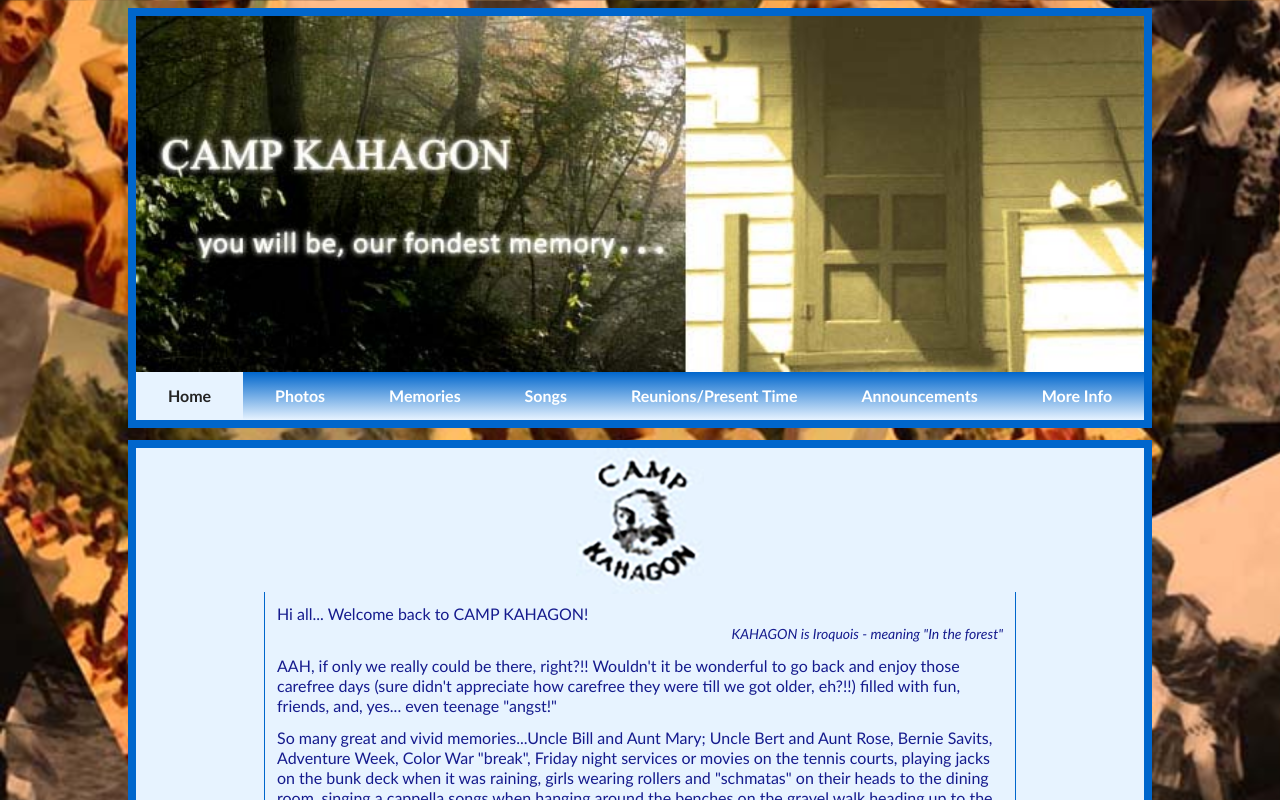
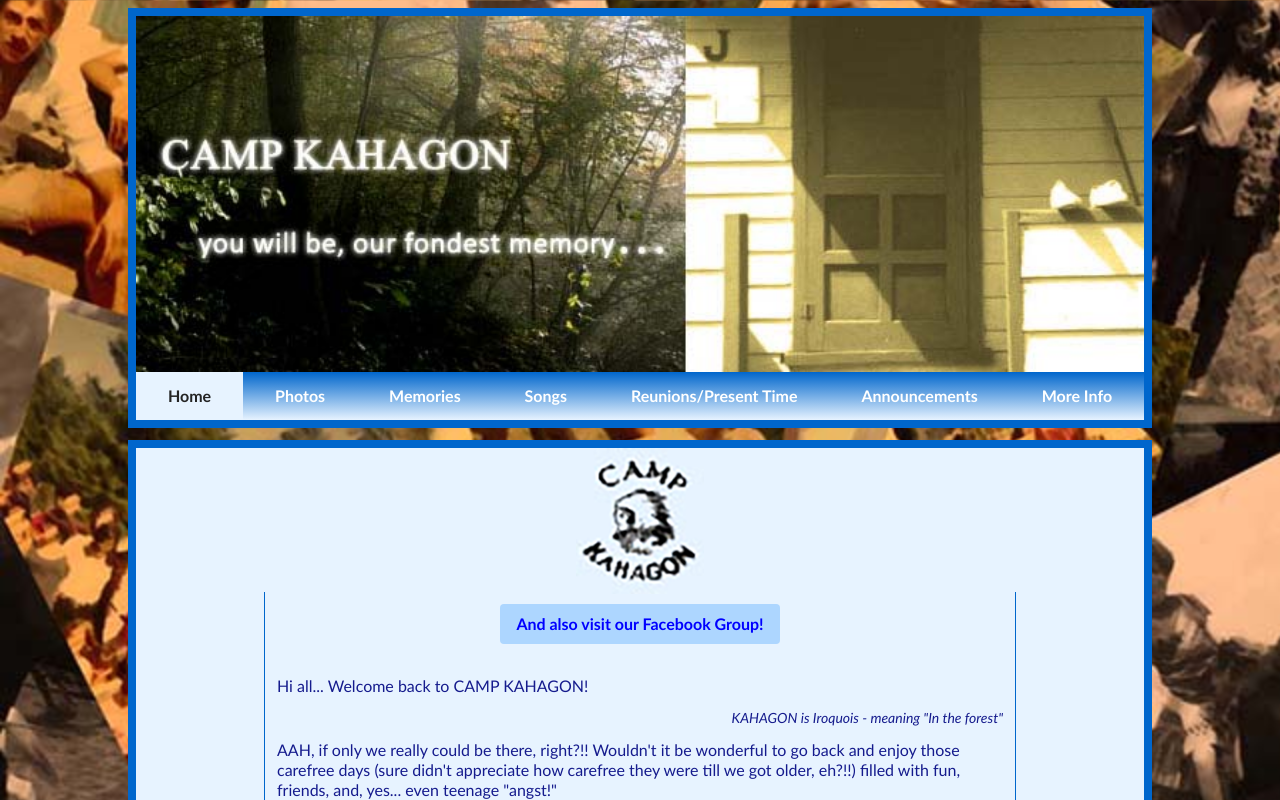
Before and after one commit to dslatkin/campkahagon.info, a SvelteKit app: page / in a window 1280 px wide. Shown: the top 800 px of the page. Built offline with nearby package versions, Linux system fonts and the light colour scheme.

Commit message:
add button to Facebook group on homepage

```diff
--- a/src/routes/+page.svelte
+++ b/src/routes/+page.svelte
@@ -1,6 +1,13 @@
 <script>
     console.log('working');
 </script>
+
+<a
+    href="https://facebook.com/groups/campkahagon"
+    class="mx-auto mb-8 flex w-fit rounded bg-blue-lighter px-4 py-2 font-bold no-underline hover:underline"
+>
+    And also visit our Facebook Group!
+</a>
 
 <p>Hi all... Welcome back to CAMP KAHAGON!</p>
 
--- a/tailwind.config.js
+++ b/tailwind.config.js
@@ -6,6 +6,7 @@
             black: '#242424',
             white: '#ffffff',
             blue: '#0066cc',
+            'blue-lighter': '#add6ff',
             'blue-light': '#e7f3ff',
             'blue-bright': '#0000ff',
             yellow: '#f0db4d',
```
